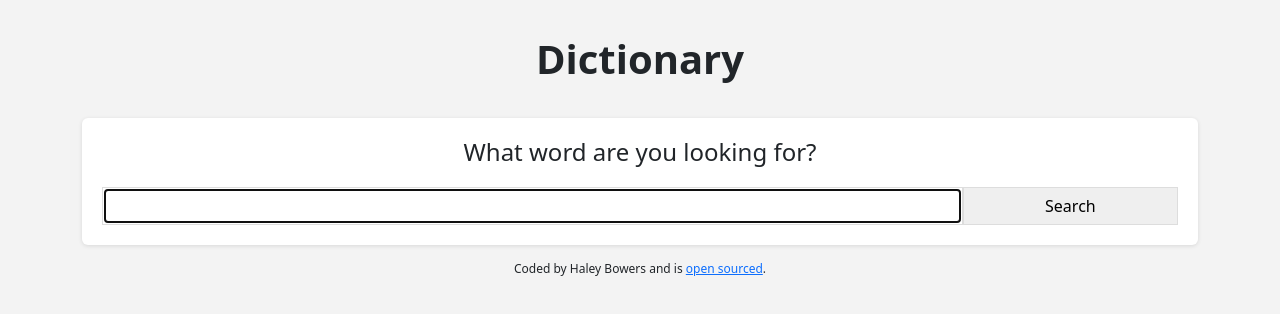
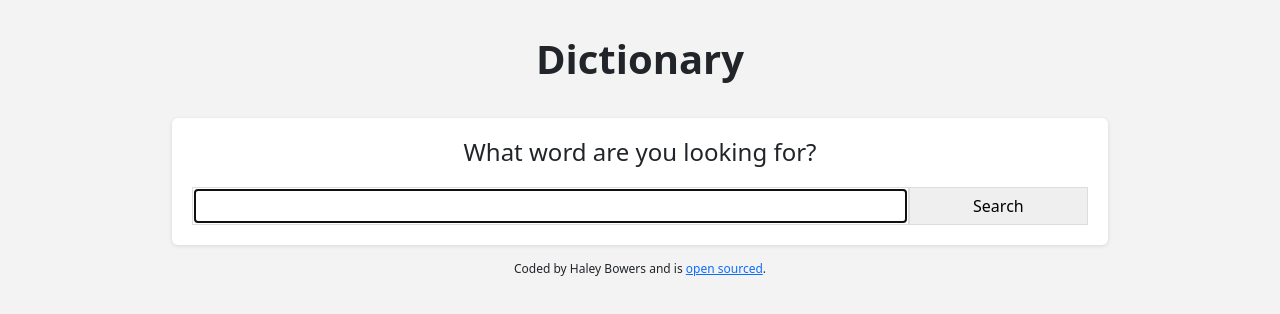
Before and after one commit to bowershaley/dictionary-project, a React (Create React App) app: page / in a window 1280 px wide. Shown: the top 314 px of the page. Built offline with nearby package versions, Linux system fonts and the light colour scheme.

Commit message:
changed max-width on App

```diff
--- a/src/App.css
+++ b/src/App.css
@@ -1,5 +1,10 @@
 body {
   background: rgba(154, 151, 151, 0.11);
+}
+
+.App {
+  max-width: 960px;
+  margin: 0 auto;
 }
 
 .App footer {
```
